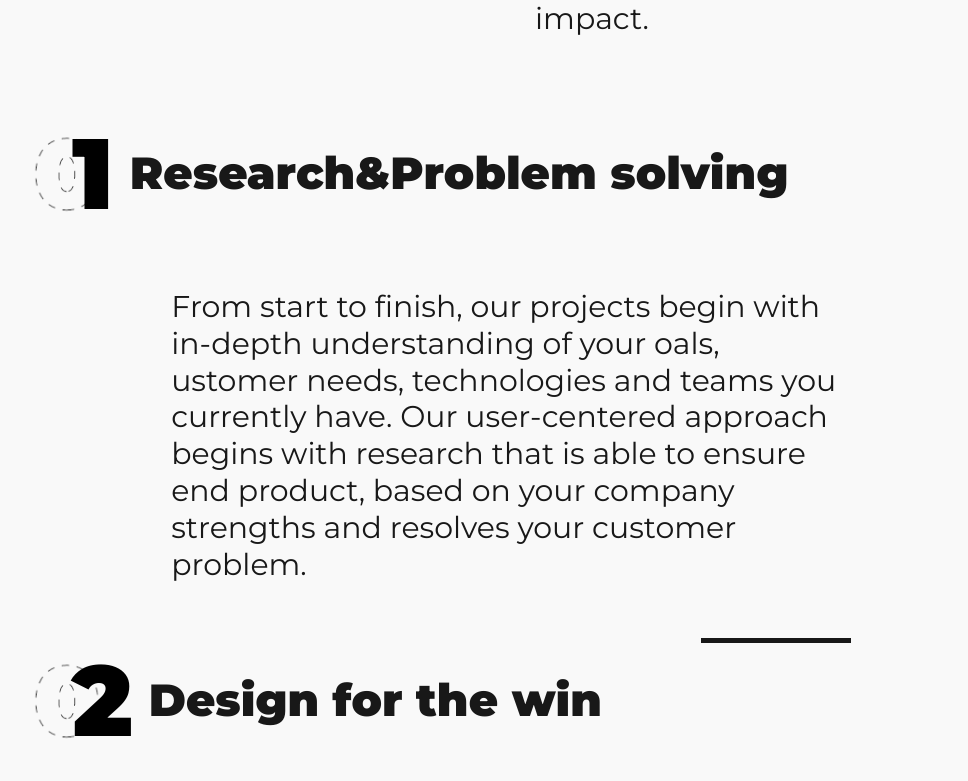
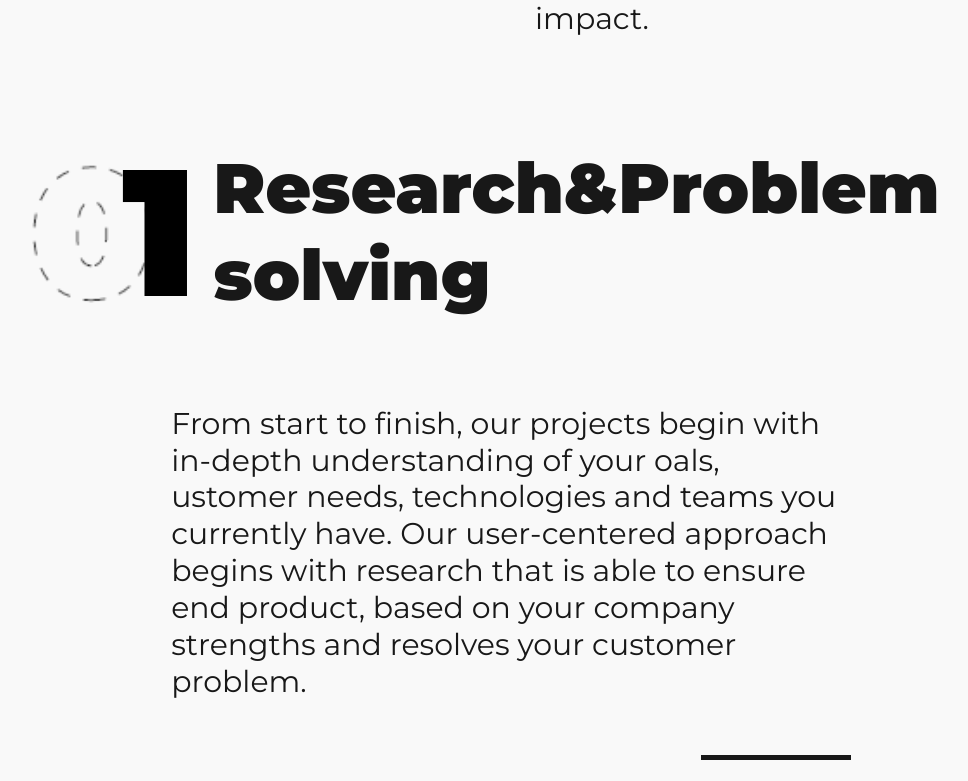
Before and after one commit to teliohub/teliohub-website, a Next.js app: page /about in a window 1280 px wide. Shown: the part 1519-2300 px from the top of the page, without its empty margins (96-1064 px from the left). Built offline with nearby package versions, Linux system fonts and the light colour scheme.

Commit message:
design changes

```diff
--- a/components/careerForm/careerForm.module.css
+++ b/components/careerForm/careerForm.module.css
@@ -180,7 +180,7 @@
 }
 
 .textAreaWidthControl {
-  width: 90%;
+  width: 100%;
   margin: 0 auto 50px;
 }
 
--- a/styles/about.module.css
+++ b/styles/about.module.css
@@ -44,8 +44,8 @@
 }
 
 .zero {
-  width: 70px;
-  height: 80px;
+  width: 120px;
+  height: 225px;
   background-image: url('../public/assets/about/0.png');
   background-position: center;
   background-size: cover;
@@ -275,13 +275,13 @@
         margin: 30px 0;
     }
     .aboutProcessContainer h2 {
-        font-size: 100px !important;
+        font-size: 180px !important;
     }
     .aboutProcessContainer h1 {
         font-family: Montserrat;
-        font-size: 45px !important;
+        font-size: 70px !important;
         margin: 50px 0;
-        width: 720px;
+        width: 100%;
         font-weight: 900;
         font-stretch: normal;
         font-style: normal;
--- a/styles/industries.module.css
+++ b/styles/industries.module.css
@@ -1,6 +1,6 @@
 .construction {
     width: 100%;
-    height: 410px;
+    height: 720px;
     background-image: url('../public/assets/underConstruction/UC.webp');
     background-position-y: -20px;
     background-position-x: 120px;
```
Also changed, not shown: components/ContactPageForm/contactPageForm.module.css (+4 -4 lines).
